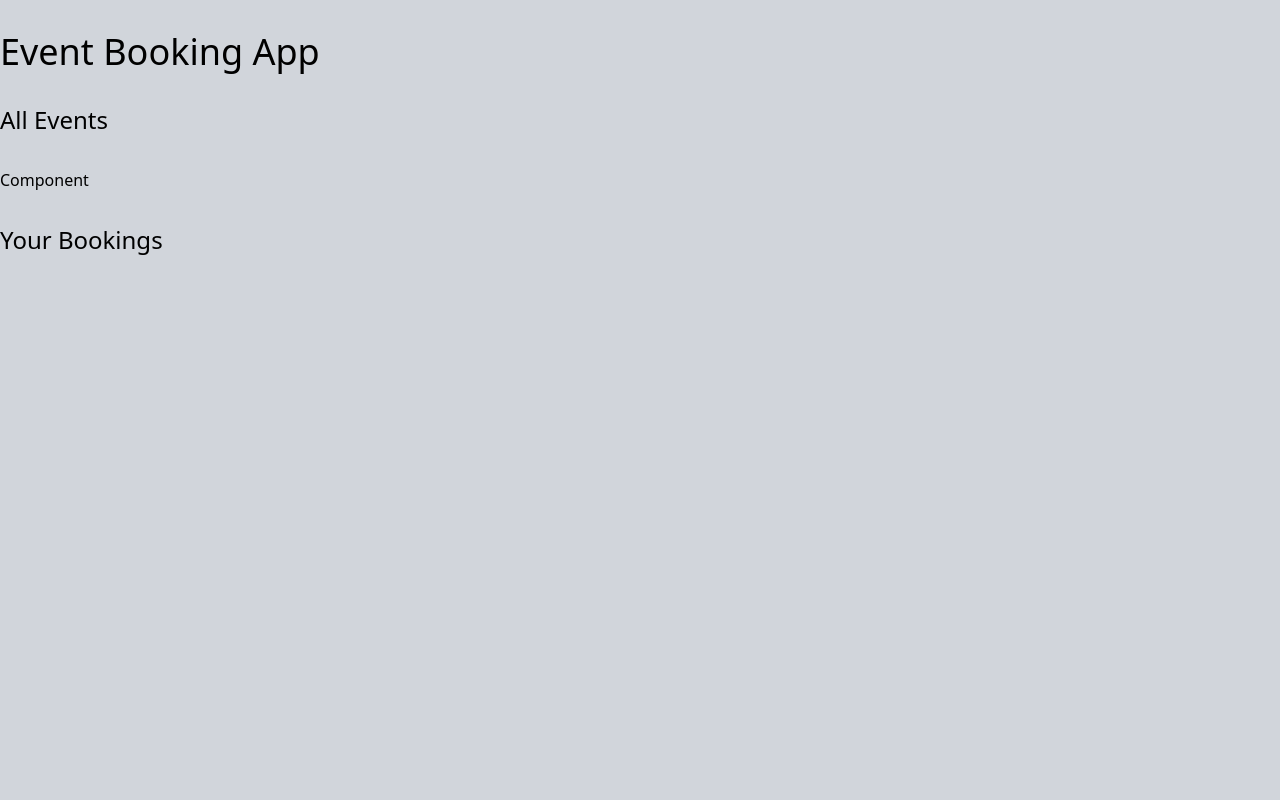
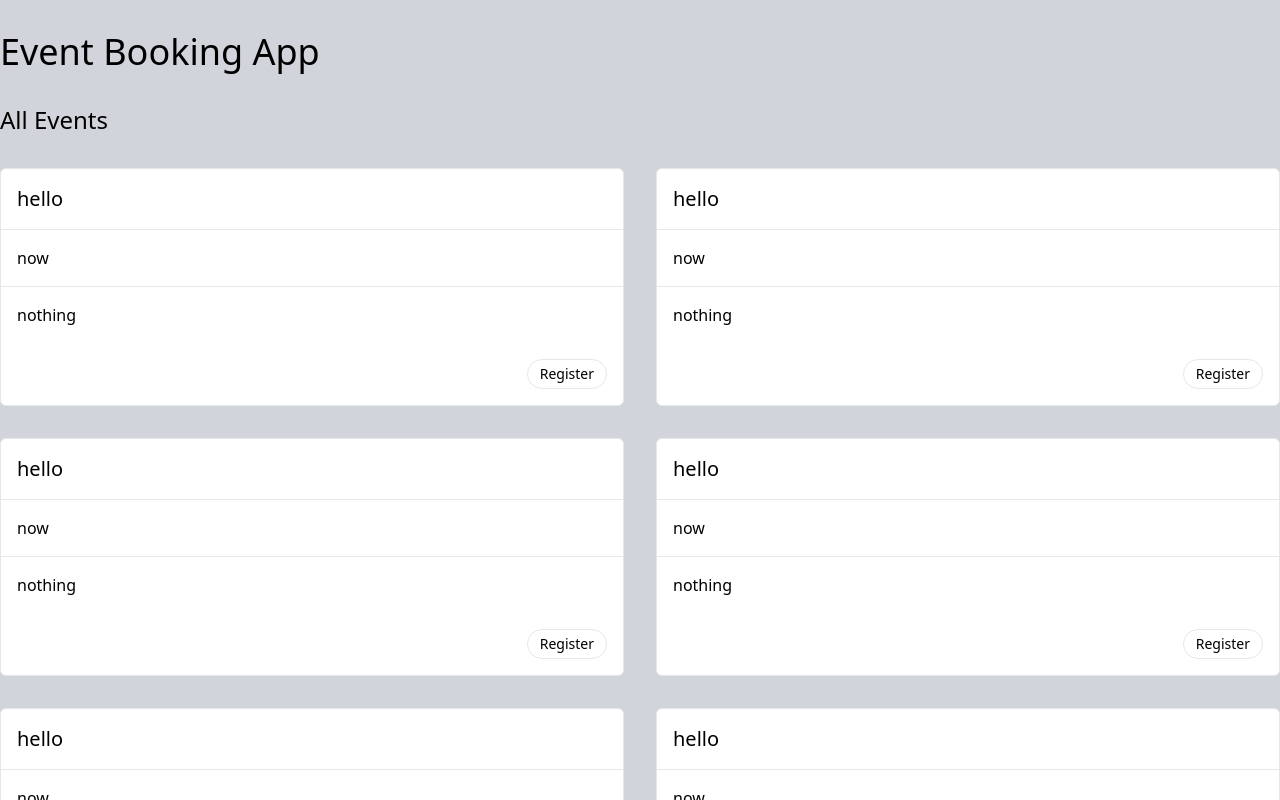
Before and after one commit to NimeshBhevan/vue-event-booking, a Vue app: page / in a window 1280 px wide. Shown: the top 800 px of the page. Built offline with nearby package versions, Linux system fonts and the light colour scheme.

Commit message:
EventCard

```diff
--- a/src/App.vue
+++ b/src/App.vue
@@ -2,7 +2,9 @@
   <main class="container mx-auto my-8 space-y-8">
     <h1 class="text-4xl font-medium">Event Booking App</h1>
     <h2 class="text-2xl font-medium">All Events</h2>
-    <EventCard />
+    <section class="grid grid-cols-2 gap-8">
+      <EventCard v-for="i in 8" :key="i" title="hello" when="now" description="nothing" @click="console.log('registered')"/>
+    </section>
     <h2 class="text-2xl font-medium">Your Bookings</h2>
   </main>
 </template>
--- a/src/components/EventCard.vue
+++ b/src/components/EventCard.vue
@@ -1,6 +1,24 @@
 <template>
-<div>
-  Component
-</div>
+  <div class="border border-gray-200 bg-white rounded-md">
+    <h3 class="p-4 font-medium text-xl border-b border-gray-200">{{ title }}</h3>
+    <p class="p-4 border-b border-gray-200">{{ when }}</p>
+    <p class="p-4">{{ description }}</p>
+    <section class="flex justify-end p-4">
+      <RegisterButton label="Register" @click="$emit('register')">
+        Register
+      </RegisterButton>
+    </section>
+  </div>
+</template>
 
-</template>
+<script setup>
+import RegisterButton from './RegisterButton.vue';
+
+defineProps({
+  title: String,
+  when: String,
+  description: String
+});
+
+defineEmits(['register']);
+</script>
--- /dev/null
+++ b/src/components/RegisterButton.vue
@@ -0,0 +1,12 @@
+<template>
+  <button
+    class="text-sm font-medium border border-gray-200 rounded-full px-3 py-1 hover:bg-gray-200"
+    @click="$emit('click')"
+  >
+    <slot></slot>
+  </button>
+</template>
+
+<script setup>
+defineEmits(['click']);
+</script>
```
